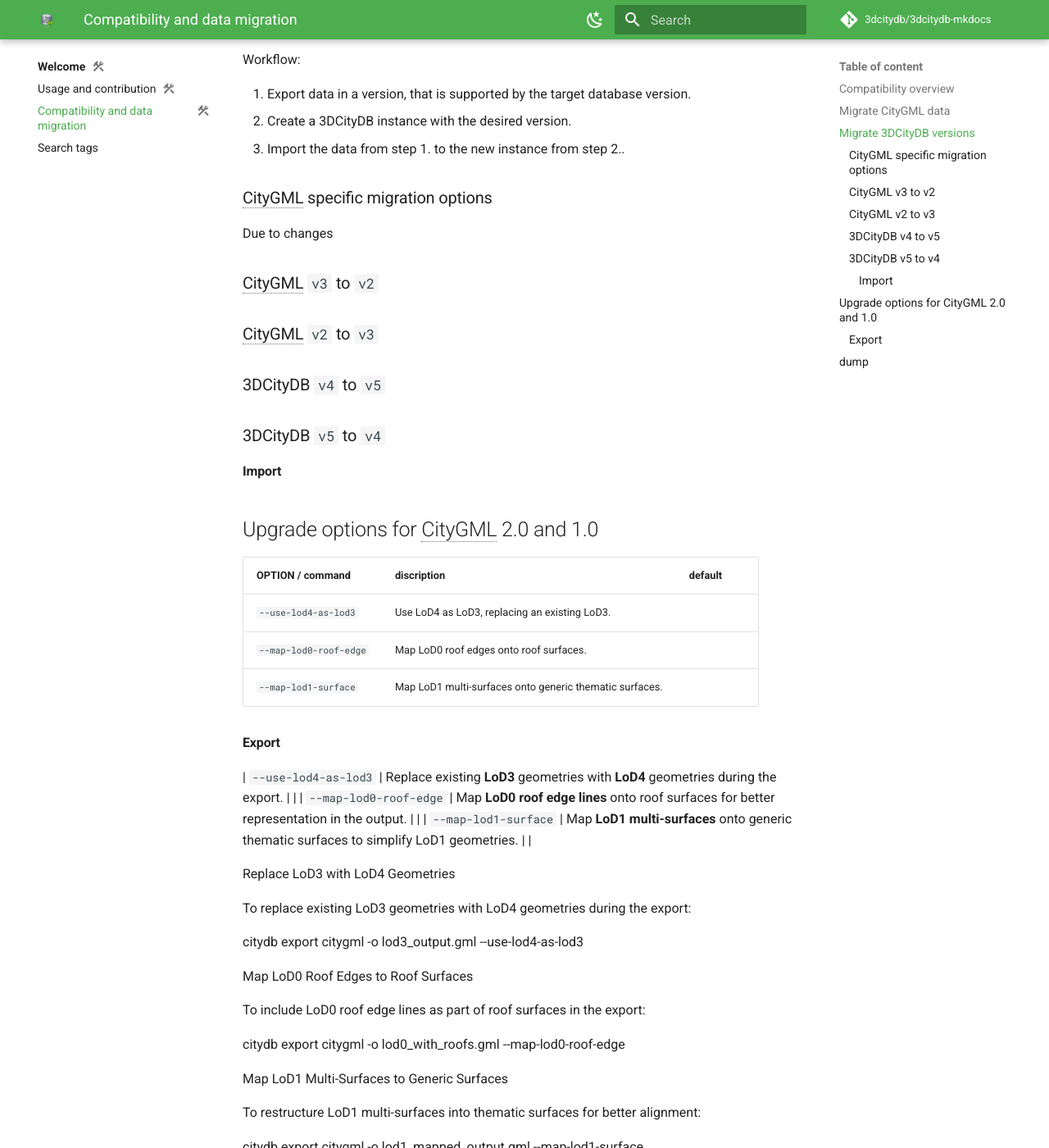
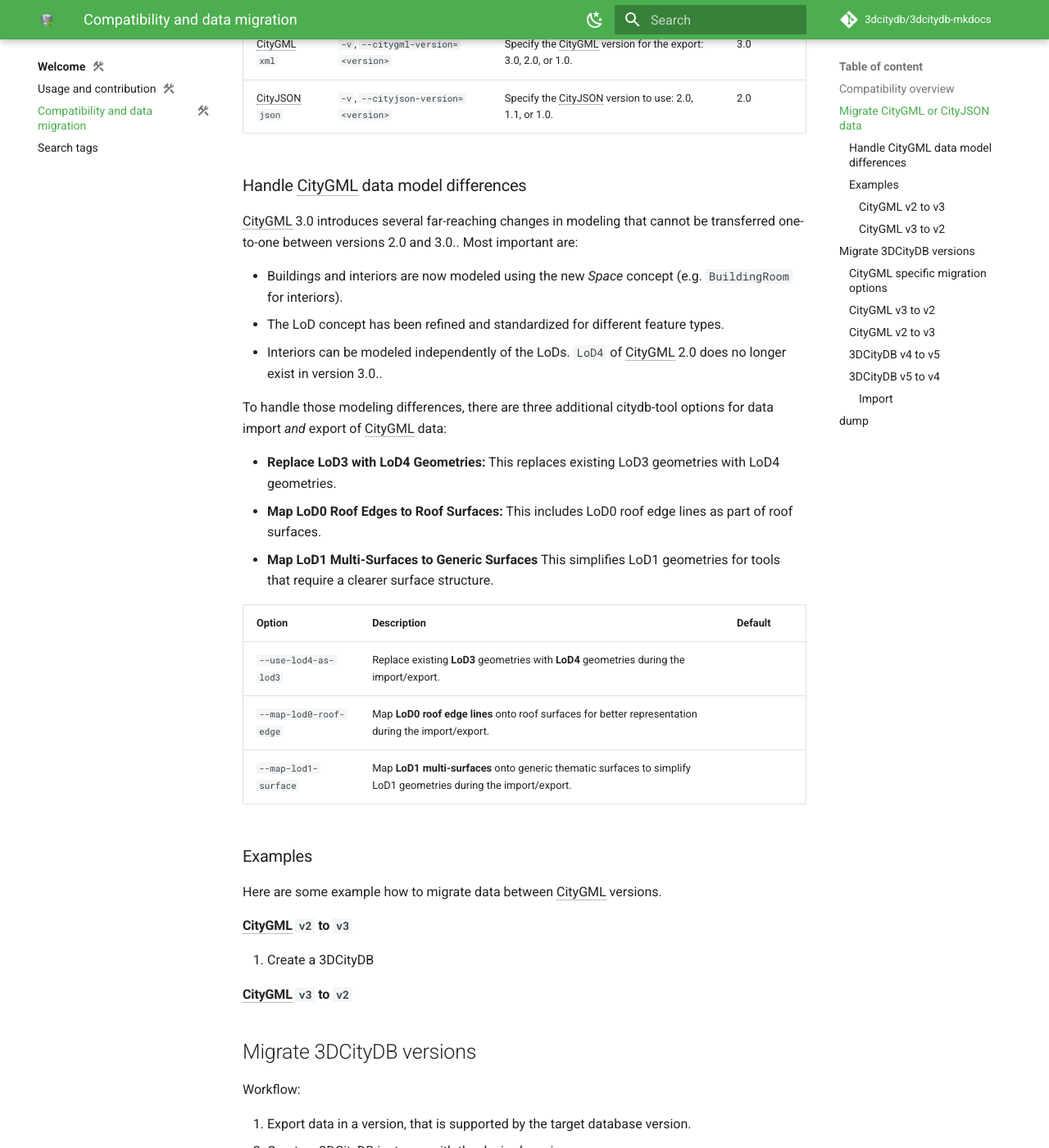
Before and after one commit to BWibo/3dcitydb-mkdocs, an MkDocs documentation site: the page built from docs/compatibility.md, in a window 1280 px wide and 1400 px high, scrolled down 1769 px. Shown: the whole window at 82% size. Built offline with MkDocs 1.6.1 and Material for MkDocs 9.7.7, drawn with Linux system fonts in a browser that asks for light colours; comment, search, counter and statistics services are not loaded; some of the changed text lies outside the part shown.

Commit message:
work on compatibility

```diff
--- a/docs/compatibility.md
+++ b/docs/compatibility.md
@@ -23,7 +23,7 @@ tags:
 
 CityGML 3.0 was officially released as a standard by the [Open Geospatial Consortium (OGC)](https://www.ogc.org/de/publications/standard/citygml/){target="blank"} in September 2021. CityGML 3.0 is an evolution of the previous versions 1.0 and 2.0 of CityGML. The latest version introduces significant modifications to the data model (see [here](https://www.asg.ed.tum.de/en/gis/projects/citygml-30/){target="blank"}), which led to the decision of a full re-implementation of 3D City Database (3DCityDB) and the toolset that comes with it. Compared to 3DCityDB `v4`, `v5` introduces a substantially simplified [database schema](./3dcitydb/relational-db-schema.md). 3DCityDB `v5` is the _only version_ supporting CityGML 3.0.
 
-On this page you will find information on which versions of CityGML and its encodings are compatible to which 3DCityDB database versions and the tools you can use with each database version. A [compatibility overview](#compatibility-overview) is given in the table below. We also provide guidance on how to [migrate](#data-migration) between CityGML versions and 3DCityDB versions `v4` and `v5`.
+On this page you will find information on which versions of CityGML and its encodings are compatible to which 3DCityDB database versions and the tools you can use with each database version. A [compatibility overview](#compatibility-overview) is given in the table below. We also provide guidance on how to migrate between [CityGML versions](#) and 3DCityDB versions `v4` and `v5`.
 
 !!! tip "Backward compatibility"
     All 3DCityDB versions and tools you might know from the past remain usable, even with CityGML 3.0 data. Depending on use-case and versions, data or database migration may be necessary.
@@ -35,15 +35,15 @@ On this page you will find information on which versions of CityGML and its enco
 
 The following table outlines the compatibility between __3DCityDB__ versions, __citydb-tool__ versions (including the legacy [3D CityDB Importer-Exporter](https://3dcitydb-docs.readthedocs.io/en/latest/impexp/index.html)), and the supported data formats and their versions.
 
-| 3DCityDB version     | Tool version                   | Supported standards and encodings  | Supported standard/encodingersions                |
-|----------------------|--------------------------------|------------------------------------|---------------------------------------------------|
-| __5.x__              | __citydb-tool (current)__      | CityGML, CityJSON                  | CityGML: 3.0, 2.0, 1.0</br>CityJSON: 2.0, 1.1, 1.0|
-| 4.x                  | 3DCityDB Importer-Exporter 3.x | CityGML, CityJSON                  | CityGML: 2.0, 1.0</br>CityJSON: 2.0, 1.1, 1.0     |
-| 3.x                  | 3DCityDB Importer-Exporter 3.x | CityGML, CityJSON                  | CityGML: 2.0, 1.0</br>CityJSON: 1.0               |
-| 2.x                  | 3DCityDB Importer-Exporter 2.x | CityGML                            | CityGML: 2.0, 1.0                                 |
-| 1.x                  | 3DCityDB Importer-Exporter 1.x | CityGML                            | CityGML: 1.0                                      |
+| 3DCityDB version     | Tool version                   | Supported standards and encodings  | Supported standard/encoding versions               |
+|----------------------|--------------------------------|------------------------------------|----------------------------------------------------|
+| __5.x__              | __citydb-tool (current)__      | CityGML, CityJSON                  | CityGML: 3.0, 2.0, 1.0</br>CityJSON: 2.0, 1.1, 1.0 |
+| 4.x                  | 3DCityDB Importer-Exporter 3.x | CityGML, CityJSON                  | CityGML: 2.0, 1.0</br>CityJSON: 2.0, 1.1, 1.0      |
+| 3.x                  | 3DCityDB Importer-Exporter 3.x | CityGML, CityJSON                  | CityGML: 2.0, 1.0</br>CityJSON: 1.0                |
+| 2.x                  | 3DCityDB Importer-Exporter 2.x | CityGML                            | CityGML: 2.0, 1.0                                  |
+| 1.x                  | 3DCityDB Importer-Exporter 1.x | CityGML                            | CityGML: 1.0                                       |
 
-## Migrate CityGML data
+## Migrate CityGML or CityJSON data
 
 To migrate CityGML data between versions and encodings we recommend using [3DCityDB `v5`](3dcitydb/index.md) and [citydb-tool](./citydb-tool/index.md).
 The workflow is the same for all version upgrades and downgrades or encoding changes.
@@ -52,8 +52,43 @@ The workflow is the same for all version upgrades and downgrades or encoding cha
 2. Import your CityGML or CityJSON encoded dataset.
 3. Export your CityGML dataset in the desired encoding and version.
 
--v, --citygml-version=<version> 	Specify the CityGML version for the export: 3.0, 2.0, or 1.0. 	3.0
--v, --cityjson-version=<version> 	Specify the CityJSON version to use: 2.0, 1.1, or 1.0. 	2.0
+For both CityGML and CityJSON encoding the citydb-tool `-v` option can be used to specify the desired export version.
+
+| Encoding            | Option                              | Description                                                     | Default |
+|---------------------|-------------------------------------|-----------------------------------------------------------------|---------|
+| CityGML</br>`xml`   | `-v`, `--citygml-version=<version>` | Specify the CityGML version for the export: 3.0, 2.0, or 1.0.   | 3.0     |
+| CityJSON</br>`json` | `-v`, `--cityjson-version=<version>`| Specify the CityJSON version to use: 2.0, 1.1, or 1.0.          | 2.0     |
+
+### Handle CityGML data model differences
+
+CityGML 3.0 introduces several far-reaching changes in modeling that cannot be transferred one-to-one between versions 2.0 and 3.0.. Most important are:
+
+- Buildings and interiors are now modeled using the new _Space_ concept (e.g. `BuildingRoom` for interiors).
+- The LoD concept has been refined and standardized for different feature types.
+- Interiors can be modeled independently of the LoDs. `LoD4` of CityGML 2.0 does no longer exist in version 3.0..
+
+To handle those modeling differences, there are three additional citydb-tool options for data import _and_ export of CityGML data:
+
+- __Replace LoD3 with LoD4 Geometries:__ This replaces existing LoD3 geometries with LoD4 geometries.
+- __Map LoD0 Roof Edges to Roof Surfaces:__ This includes LoD0 roof edge lines as part of roof surfaces.
+- __Map LoD1 Multi-Surfaces to Generic Surfaces__ This simplifies LoD1 geometries for tools that require a clearer surface structure.
+
+| Option                 | Description                                                                                                        | Default       |
+|------------------------|--------------------------------------------------------------------------------------------------------------------|---------------|
+| `--use-lod4-as-lod3`   | Replace existing __LoD3__ geometries with __LoD4__ geometries during the import/export.                            |               |
+| `--map-lod0-roof-edge` | Map __LoD0 roof edge lines__ onto roof surfaces for better representation during the import/export.                |               |
+| `--map-lod1-surface`   | Map __LoD1 multi-surfaces__ onto generic thematic surfaces to simplify LoD1 geometries during the import/export.   |               |
+
+### Examples
+
+Here are some example how to migrate data between CityGML versions.
+
+#### CityGML `v2` to `v3`
+
+1. Create a 3DCityDB
+
+#### CityGML `v3` to `v2`
+
 
 ## Migrate 3DCityDB versions
 
@@ -65,7 +100,8 @@ Workflow:
 
 ### CityGML specific migration options
 
-Due to changes
+
+
 
 ### CityGML `v3` to `v2`
 
@@ -83,41 +119,6 @@ Due to changes
 
 #### Import
 
-## Upgrade options for CityGML 2.0 and 1.0
-
-|OPTION / command | discription | default
-|------------ | ------------- | -------------|
-`--use-lod4-as-lod3` |  Use LoD4 as LoD3, replacing an existing LoD3.
-`--map-lod0-roof-edge` |  Map LoD0 roof edges onto roof surfaces.
-`--map-lod1-surface` | Map LoD1 multi-surfaces onto generic thematic surfaces.
-
-
-#### Export
-
-| `--use-lod4-as-lod3`                  | Replace existing **LoD3** geometries with **LoD4** geometries during the export.                     |               |
-| `--map-lod0-roof-edge`                | Map **LoD0 roof edge lines** onto roof surfaces for better representation in the output.             |               |
-| `--map-lod1-surface`                  | Map **LoD1 multi-surfaces** onto generic thematic surfaces to simplify LoD1 geometries.              |               |
-
-Replace LoD3 with LoD4 Geometries
-
-To replace existing LoD3 geometries with LoD4 geometries during the export:
-
-citydb export citygml -o lod3_output.gml --use-lod4-as-lod3
-
-Map LoD0 Roof Edges to Roof Surfaces
-
-To include LoD0 roof edge lines as part of roof surfaces in the export:
-
-citydb export citygml -o lod0_with_roofs.gml --map-lod0-roof-edge
-
-Map LoD1 Multi-Surfaces to Generic Surfaces
-
-To restructure LoD1 multi-surfaces into thematic surfaces for better alignment:
-
-citydb export citygml -o lod1_mapped_output.gml --map-lod1-surface
-
-This simplifies LoD1 geometries for tools that require a clearer surface structure
-
 
 
 ## dump
```
